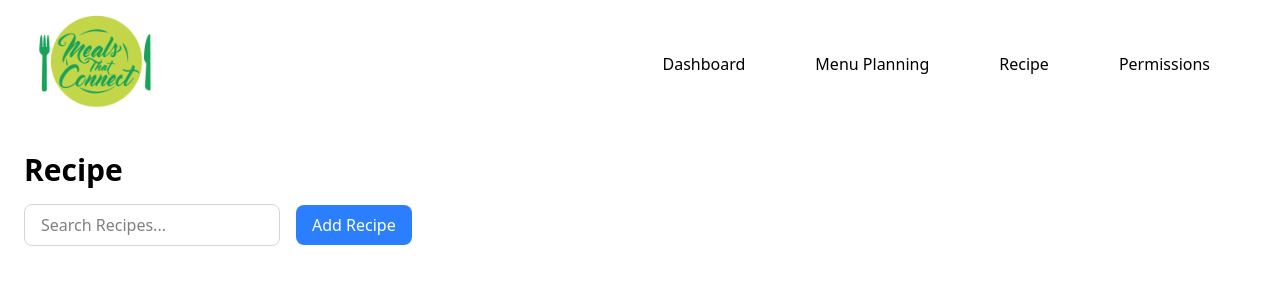
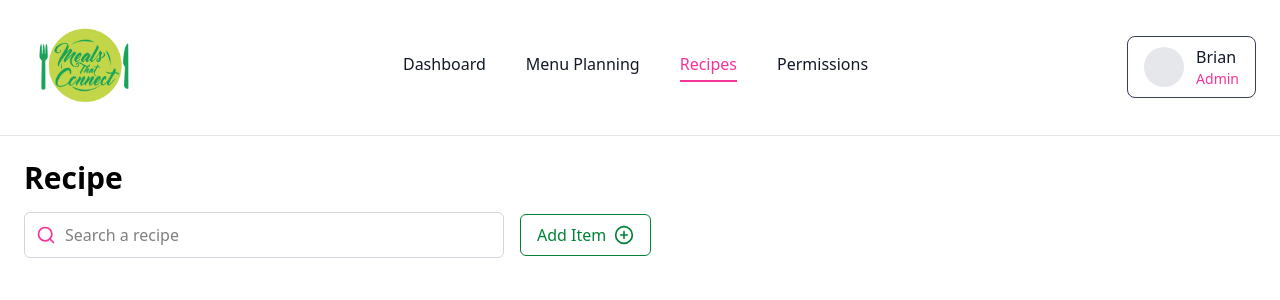
Before and after one commit to hack4impact-calpoly/meals-that-connect-25, a Next.js app: page /recipe in a window 1280 px wide. Shown: the top 300 px of the page. Built offline with nearby package versions, Linux system fonts and the light colour scheme.

Commit message:
feat: stylized navbar, searchbar, and add item button

```diff
--- a/src/app/recipe/page.tsx
+++ b/src/app/recipe/page.tsx
@@ -2,6 +2,7 @@
 
 import Navbar from "@/components/Navbar";
 import { useState } from "react";
+import { Search, PlusCircle } from "lucide-react";
 
 export default function Recipe() {
   const [searchQuery, setSearchQuery] = useState("");
@@ -12,14 +13,20 @@ export default function Recipe() {
       <div className="p-6">
         <h1 className="text-3xl font-bold">Recipe</h1>
         <div className="mt-4 flex items-center gap-4">
-          <input
-            type="text"
-            placeholder="Search Recipes..."
-            value={searchQuery}
-            onChange={(e) => setSearchQuery(e.target.value)}
-            className="w-64 rounded-lg border border-gray-300 px-4 py-2 focus:border-blue-500 focus:outline-none"
-          />
-          <button className="rounded-lg bg-blue-500 px-4 py-2 text-white hover:bg-blue-600">Add Recipe</button>
+          <div className="relative">
+            <Search className="absolute left-3 top-1/2 h-5 w-5 -translate-y-1/2 text-pink-500" />
+            <input
+              type="text"
+              placeholder="Search a recipe"
+              value={searchQuery}
+              onChange={(e) => setSearchQuery(e.target.value)}
+              className="w-120 rounded-md border border-gray-300 py-2.5 pl-10 pr-4 focus:border-pink-500 focus:outline-none"
+            />
+          </div>
+          <button className="flex items-center gap-2 rounded-md border border-green-700 bg-white px-4 py-2 text-green-700 hover:bg-green-50">
+            Add Item
+            <PlusCircle className="h-5 w-5 text-green-700" />
+          </button>
         </div>
       </div>
     </main>
--- a/src/components/Navbar.tsx
+++ b/src/components/Navbar.tsx
@@ -1,36 +1,48 @@
+"use client";
+
 import Link from "next/link";
 import Image from "next/image";
 import React from "react";
+import { usePathname } from "next/navigation";
 
 export default function Navbar() {
-  const navBarRight: React.CSSProperties = {
-    display: "flex",
-    flexDirection: "row",
-    justifyContent: "right",
-    gap: "70px",
-  };
+  const pathname = usePathname();
 
-  const navBar: React.CSSProperties = {
-    display: "flex",
-    flexDirection: "row",
-    justifyContent: "space-between",
-    alignItems: "center",
-    gap: "10px",
-    paddingRight: "70px",
-    paddingLeft: "20px",
-  };
+  const navLinks = [
+    { href: "/", label: "Dashboard" },
+    { href: "/menuPlanning", label: "Menu Planning" },
+    { href: "/recipe", label: "Recipes" },
+    { href: "/permissions", label: "Permissions" },
+  ];
 
   return (
-    <nav style={navBar}>
-      {}
+    <nav className="flex items-center justify-between border-b border-gray-200 px-6 py-4">
       <Link href="/">
-        <Image src="/MTC_logo.png" alt="MTC logo" width={150} height={150} />
+        <Image src="/MTC_logo.png" alt="MTC logo" width={120} height={120} />
       </Link>
-      <div style={navBarRight}>
-        <Link href="/">Dashboard</Link>
-        <Link href="/menuPlanning">Menu Planning</Link>
-        <Link href="/recipe">Recipe</Link>
-        <Link href="/permissions">Permissions</Link>
+
+      <div className="flex items-center gap-10">
+        {navLinks.map((link) => (
+          <Link
+            key={link.href}
+            href={link.href}
+            className={`border-b-2 pb-1 font-medium ${
+              pathname === link.href
+                ? "border-pink-500 text-pink-500"
+                : "border-transparent text-gray-900 hover:text-pink-500"
+            }`}
+          >
+            {link.label}
+          </Link>
+        ))}
+      </div>
+
+      <div className="flex items-center gap-3 rounded-lg border border-gray-700 px-4 py-2">
+        <div className="h-10 w-10 rounded-full bg-gray-200"></div>
+        <div className="flex flex-col">
+          <span className="font-medium text-gray-900">Brian</span>
+          <span className="text-sm text-pink-500">Admin</span>
+        </div>
       </div>
     </nav>
   );
```
